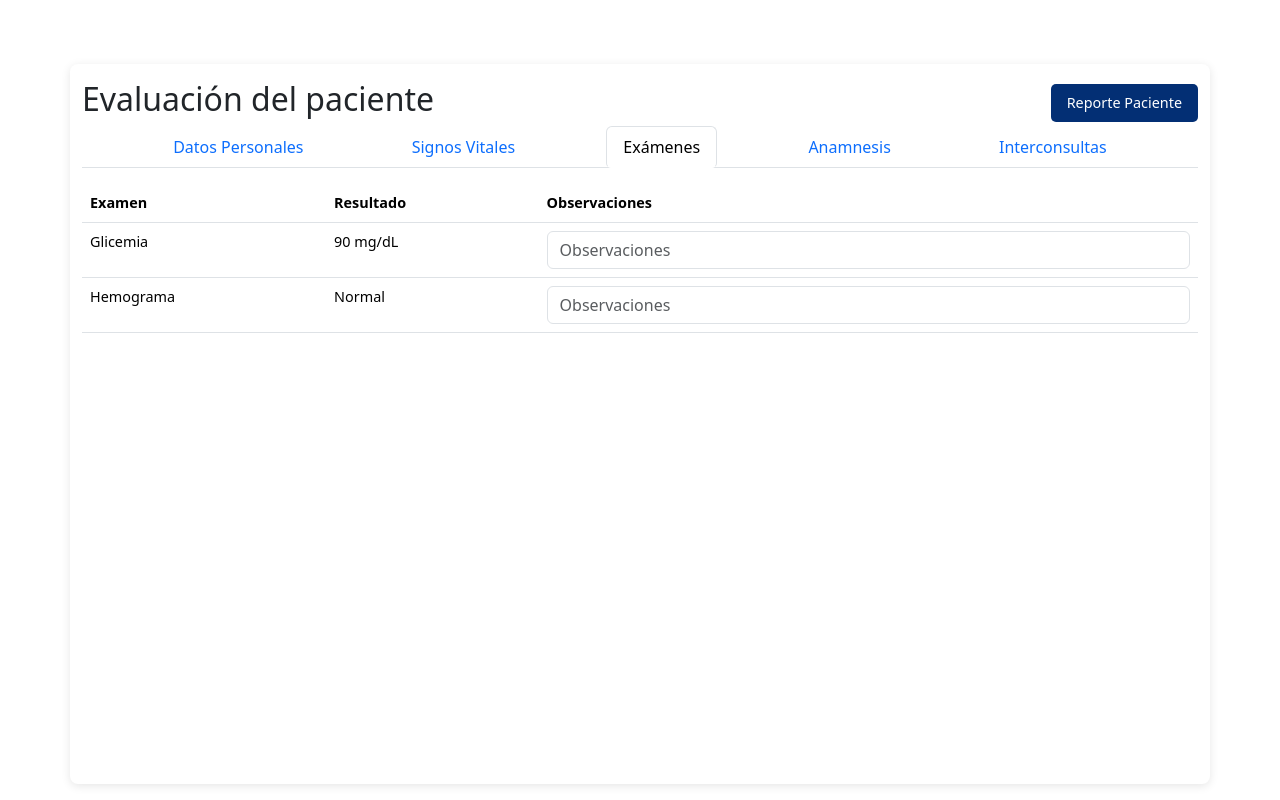
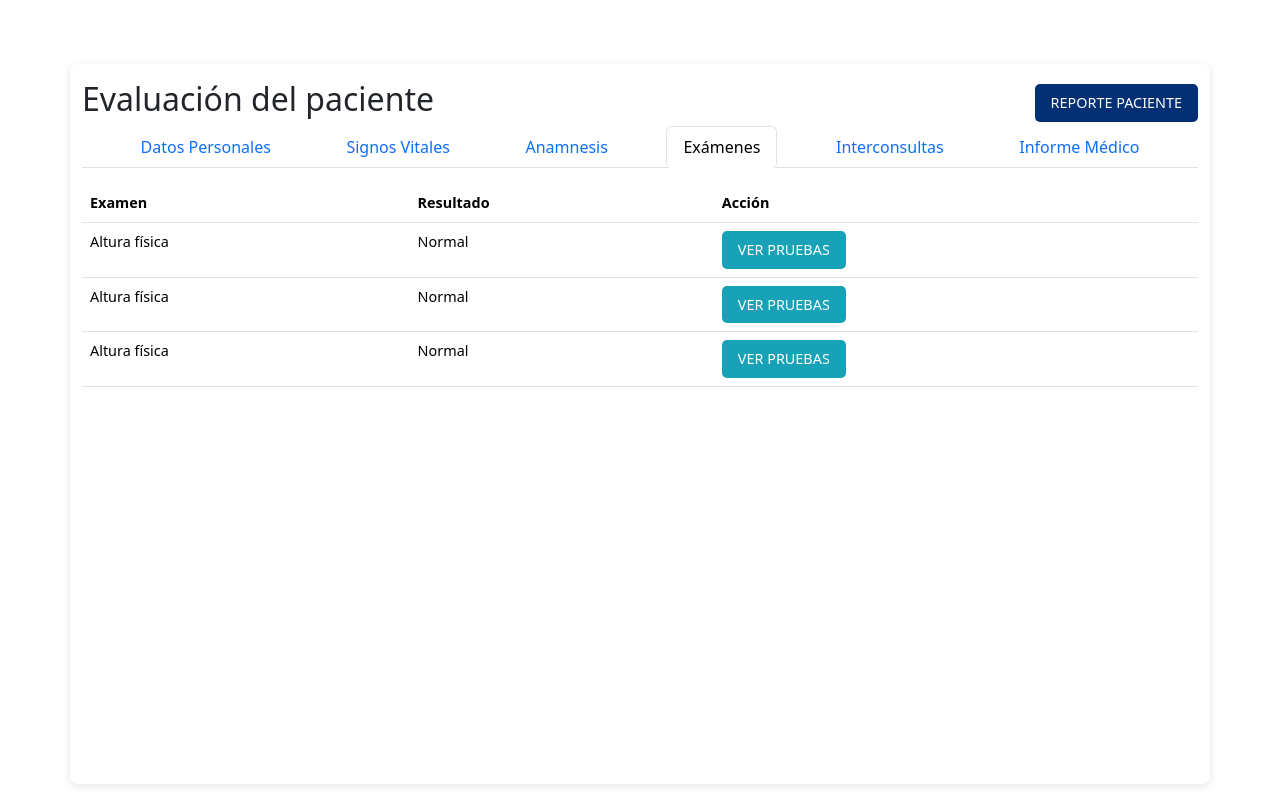
Before and after one commit to nicoloyolar/uromed, a Django app: template uromed/usuarios/templates/usuarios/detalle_paciente.html in a window 1280 px wide, after a click on "Exámenes". Run offline with Django 5.2, Linux system fonts and the light colour scheme; the template is opened without the code that fills it: values that come from a table or form of the project are taken from there, others are empty; data comes from the database, SQL or seed files in the repository; tables that the repository leaves empty hold one stand-in row (values such as "Sample post").

Commit message:
integra pestaña de examenes y popup para registrar resultados

```diff
--- a/uromed/usuarios/static/css/styles-detalle-pacientes.css
+++ b/uromed/usuarios/static/css/styles-detalle-pacientes.css
@@ -21,7 +21,6 @@ html {
     width: 100%;
     max-width: 1200px;
     height: 90%;
-    /* Ajustamos la altura para que quepa en pantalla */
     padding: 1rem;
     border-radius: 8px;
     box-shadow: 0 2px 10px rgba(0, 0, 0, 0.1);
@@ -32,7 +31,6 @@ html {
 
 h2 {
     font-size: 1.5rem;
-    /* Reducimos el tamaño */
     color: #032f74;
     margin-bottom: 1rem;
     text-align: left;
@@ -42,7 +40,6 @@ h2 {
     border-bottom: 2px solid #032f74;
     display: flex;
     justify-content: space-evenly;
-    /* Espaciado uniforme */
 }
 
 .nav-link {
@@ -63,7 +60,6 @@ h2 {
     display: flex;
     flex-direction: column;
     overflow: auto;
-    /* Permitimos desplazamiento interno */
     padding: 0.5rem 0;
 }
 
@@ -71,7 +67,6 @@ h2 {
     width: 100%;
     border-collapse: collapse;
     font-size: 0.9rem;
-    /* Reducimos el tamaño */
     margin: 0.5rem 0;
 }
 
@@ -84,7 +79,6 @@ h2 {
 .table thead th,
 .table tbody td {
     padding: 0.5rem;
-    /* Reducimos el espaciado */
 }
 
 .table tbody tr:nth-child(even) {
@@ -99,16 +93,37 @@ textarea.form-control {
 
 button.btn {
     font-size: 0.9rem;
-    /* Reducimos el tamaño */
     padding: 0.5rem 1rem;
     border-radius: 5px;
     background-color: #032f74;
+    color: white;
     border: none;
-    transition: background-color 0.3s ease;
+    text-transform: uppercase;
+    transition: background-color 0.3s ease, transform 0.3s ease;
 }
 
 button.btn:hover {
     background-color: #0056b3;
+    transform: translateY(-2px);
+}
+
+button.btn-info {
+    background-color: #17a2b8;
+    color: white;
+    padding: 0.5rem 1rem;
+    border-radius: 5px;
+    font-size: 0.9rem;
+}
+
+button.btn-info:hover {
+    background-color: #138496;
+    transform: translateY(-2px);
+    color: white;
+}
+
+button.btn-close {
+    font-size: 1.2rem;
+    color: #032f74;
 }
 
 @media (max-width: 768px) {
--- a/uromed/usuarios/templates/usuarios/detalle_paciente.html
+++ b/uromed/usuarios/templates/usuarios/detalle_paciente.html
@@ -8,6 +8,8 @@
     <title>Detalles del Paciente - UROMED</title>
     <link rel="stylesheet" href="{% static 'css/styles-detalle-pacientes.css' %}">
     <link href="https://cdn.jsdelivr.net/npm/bootstrap@5.3.0-alpha1/dist/css/bootstrap.min.css" rel="stylesheet">
+    <link href="https://cdn.jsdelivr.net/npm/bootstrap@5.3.1/dist/css/bootstrap.min.css" rel="stylesheet">
+
 </head>
 <body>
     <div class="container mt-5">
@@ -24,13 +26,16 @@
                 <a class="nav-link" id="tab-signos-vitales-tab" data-bs-toggle="tab" href="#tab-signos-vitales" role="tab" aria-controls="tab-signos-vitales" aria-selected="false">Signos Vitales</a>
             </li>
             <li class="nav-item" role="presentation">
+                <a class="nav-link" id="tab-anamnesis-tab" data-bs-toggle="tab" href="#tab-anamnesis" role="tab" aria-controls="tab-anamnesis" aria-selected="false">Anamnesis</a>
+            </li>
+            <li class="nav-item" role="presentation">
                 <a class="nav-link" id="tab-examenes-tab" data-bs-toggle="tab" href="#tab-examenes" role="tab" aria-controls="tab-examenes" aria-selected="false">Exámenes</a>
             </li>
             <li class="nav-item" role="presentation">
-                <a class="nav-link" id="tab-anamnesis-tab" data-bs-toggle="tab" href="#tab-anamnesis" role="tab" aria-controls="tab-anamnesis" aria-selected="false">Anamnesis</a>
+                <a class="nav-link" id="tab-interconsultas-tab" data-bs-toggle="tab" href="#tab-interconsultas" role="tab" aria-controls="tab-interconsultas" aria-selected="false">Interconsultas</a>
             </li>
             <li class="nav-item" role="presentation">
-                <a class="nav-link" id="tab-interconsultas-tab" data-bs-toggle="tab" href="#tab-interconsultas" role="tab" aria-controls="tab-interconsultas" aria-selected="false">Interconsultas</a>
+                <a class="nav-link" id="tab-anamnesis-tab" data-bs-toggle="tab" href="#tab-anamnesis" role="tab" aria-controls="tab-anamnesis" aria-selected="false">Informe Médico</a>
             </li>
         </ul>
 
@@ -46,32 +51,40 @@
                     </thead>
                     <tbody>
                         <tr>
-                            <td>Nombre</td>
+                            <td>Nombre y Apellido</td>
                             <td>{{paciente.nombre}} {{paciente.apellido}}</td>
+                        </tr>
+                        <tr>
+                            <td>RUT</td>
+                            <td>{{paciente.rut}}</td>
+                        </tr>
+                        <tr>
+                            <td>Fecha de Nacimiento</td>
+                            <td>{{paciente.fecha_nacimiento}}</td>
                         </tr>
                         <tr>
                             <td>Edad</td>
                             <td>{{paciente.edad}} años</td>
                         </tr>
                         <tr>
-                            <td>Género</td>
-                            <td>{{paciente.genero}}</td>
+                        <tr>
+                            <td>Trabajo / Oficio</td>
+                            <td>---</td>
                         </tr>
                         <tr>
                             <td>Teléfono</td>
                             <td>{{paciente.telefono}}</td>
                         </tr>
                         <tr>
-                            <td>Email</td>
-                            <td>{{paciente.email}}</td>
-                        </tr>
-                        <tr>
                             <td>Dirección</td>
                             <td>{{paciente.direccion}}</td>
                         </tr>
+                            <td>Empresa</td>
+                            <td>---</td>
+                        </tr>
                         <tr>
-                            <td>Fecha de Nacimiento</td>
-                            <td>{{paciente.fecha_nacimiento}}</td>
+                            <td>Email</td>
+                            <td>{{paciente.email}}</td>
                         </tr>
                         <tr>
                             <td>Estado Civil</td>
@@ -91,14 +104,6 @@
                     </thead>
                     <tbody>
                         <tr>
-                            <td>Presión Arterial</td>
-                            <td>{{paciente.presion_arterial}} mmHg</td>
-                        </tr>
-                        <tr>
-                            <td>Frecuencia Cardíaca</td>
-                            <td>{{paciente.frecuencia_cardiaca}} bpm</td>
-                        </tr>
-                        <tr>
                             <td>Peso</td>
                             <td>{{paciente.peso}} kg</td>
                         </tr>
@@ -111,49 +116,12 @@
                             <td>{{paciente.imc}}</td>
                         </tr>
                         <tr>
-                            <td>Saturación de Oxígeno</td>
-                            <td>{{paciente.saturacion}} %</td>
+                            <td>Presión Arterial</td>
+                            <td>{{paciente.presion_arterial}} bpm</td>
                         </tr>
                         <tr>
-                            <td>Temperatura</td>
-                            <td>{{paciente.temperatura}}</td>
-                        </tr>
-                        <tr>
-                            <td>Medicamentos</td>
-                            <td>{{paciente.medicamentos}}</td>
-                        </tr>
-                        <tr>
-                            <td>Alergias</td>
-                            <td>{{paciente.alergias}}</td>
-                        </tr>
-                        <tr>
-                            <td>Antecedentes Médicos</td>
-                            <td>{{paciente.antecedentes_medicos}}</td>
-                        </tr>
-                    </tbody>
-                </table>
-            </div>
-
-            <div class="tab-pane fade" id="tab-examenes" role="tabpanel" aria-labelledby="tab-examenes-tab">
-
-                <table class="table">
-                    <thead>
-                        <tr>
-                            <th>Examen</th>
-                            <th>Resultado</th>
-                            <th>Observaciones</th>
-                        </tr>
-                    </thead>
-                    <tbody>
-                        <tr>
-                            <td>Glicemia</td>
-                            <td>90 mg/dL</td>
-                            <td><input type="text" class="form-control" placeholder="Observaciones"></td>
-                        </tr>
-                        <tr>
-                            <td>Hemograma</td>
-                            <td>Normal</td>
-                            <td><input type="text" class="form-control" placeholder="Observaciones"></td>
+                            <td>Frecuencia Cardíaca</td>
+                            <td>{{paciente.frecuencia_cardiaca}} bpm</td>
                         </tr>
                     </tbody>
                 </table>
@@ -163,6 +131,71 @@
                 <textarea class="form-control" rows="5" placeholder="Escriba las observaciones aquí..."></textarea>
             </div>
 
+            <div class="tab-pane fade" id="tab-examenes" role="tabpanel" aria-labelledby="tab-examenes-tab">
+                <table class="table">
+                    <thead>
+                        <tr>
+                            <th>Examen</th>
+                            <th>Resultado</th>
+                            <th>Acción</th>
+                        </tr>
+                    </thead>
+                    <tbody>
+                        {% for examen in examenes %}
+                            <tr>
+                                <td>{{ examen.nombre }}</td>
+                                <td>{{ examen.resultado }}</td>
+                                <td>
+                                    <button type="button" class="btn btn-info" data-bs-toggle="modal" data-bs-target="#modalPruebas{{ examen.id }}">
+                                        Ver Pruebas
+                                    </button>
+                                </td>
+                            </tr>
+
+                            <div class="modal fade" id="modalPruebas{{ examen.id }}" tabindex="-1" aria-labelledby="modalPruebasLabel{{ examen.id }}" aria-hidden="true">
+                                <div class="modal-dialog">
+                                    <div class="modal-content">
+                                        <div class="modal-header">
+                                            <h5 class="modal-title" id="modalPruebasLabel{{ examen.id }}">Pruebas para: {{ examen.nombre }}</h5>
+                                            <button type="button" class="btn-close" data-bs-dismiss="modal" aria-label="Close"></button>
+                                        </div>
+                                        <div class="modal-body">
+                                            <ul>
+                                                {% for prueba in examen.pruebas.all %}
+                                                    <li>
+                                                        <strong>{{ prueba.nombre }}</strong>
+
+                                                        <div class="mt-2">
+                                                            <select class="form-select" id="estadoPrueba{{ prueba.id }}">
+                                                                <option value="sin_evaluar" {% if prueba.estado == 'sin_evaluar' %}selected{% endif %}>Sin Evaluar</option>
+                                                                <option value="normal" {% if prueba.estado == 'normal' %}selected{% endif %}>Normal</option>
+                                                                <option value="alterado" {% if prueba.estado == 'alterado' %}selected{% endif %}>Alterado</option>
+                                                            </select>
+                                                        </div>
+                                                    </li>
+                                                {% empty %}
+                                                    <li>No se han registrado pruebas para este examen.</li>
+                                                {% endfor %}
+                                            </ul>
+                                            <input type="text" class="form-control mt-3" placeholder="Observaciones generales" value="{{ examen.observaciones }}">
+                                        </div>
+                                        <div class="modal-footer">
+                                            <button type="button" class="btn btn-secondary" data-bs-dismiss="modal">Cerrar</button>
+                                            <button type="button" class="btn btn-primary">Guardar</button>
+                                        </div>
+                                    </div>
+                                </div>
+                            </div>
+
+                        {% empty %}
+                            <tr>
+                                <td colspan="4" class="text-center">No se han registrado exámenes para este paciente.</td>
+                            </tr>
+                        {% endfor %}
+                    </tbody>
+                </table>
+            </div>
+
             <div class="tab-pane fade" id="tab-interconsultas" role="tabpanel" aria-labelledby="tab-interconsultas-tab">
                 <textarea class="form-control" rows="5" placeholder="Escriba las interconsultas aquí..."></textarea>
             </div>
@@ -170,5 +203,7 @@
     </div>
 
     <script src="https://cdn.jsdelivr.net/npm/bootstrap@5.3.0-alpha1/dist/js/bootstrap.bundle.min.js"></script>
+    <script src="https://cdn.jsdelivr.net/npm/bootstrap@5.3.1/dist/js/bootstrap.bundle.min.js"></script>
+
 </body>
 </html>
--- a/uromed/usuarios/templates/usuarios/nuevo_paciente.html
+++ b/uromed/usuarios/templates/usuarios/nuevo_paciente.html
@@ -19,6 +19,10 @@
                 <div class="form-group">
                     <label for="nombre">Nombre:</label>
                     <input type="text" id="nombre" name="nombre" value="{{ paciente.nombre }}" required>
+                </div>
+                <div class="form-group">
+                    <label for="rut">RUT:</label>
+                    <input type="text" id="rut" name="rut" value="{{ paciente.rut }}" required>
                 </div>
                 <div class="form-group">
                     <label for="apellido">Apellido:</label>
```
Also changed, not shown: uromed/usuarios/models.py (+73 -40 lines), uromed/usuarios/templates/usuarios/home.html (+6 -3 lines), uromed/usuarios/views.py (+38 -5 lines), uromed/db.sqlite3, uromed/usuarios/migrations/0004_paciente_rut.py (added), uromed/usuarios/migrations/0005_rename_descripcion_examen_observaciones_and_more.py (added), uromed/usuarios/migrations/0006_prueba.py (added).
